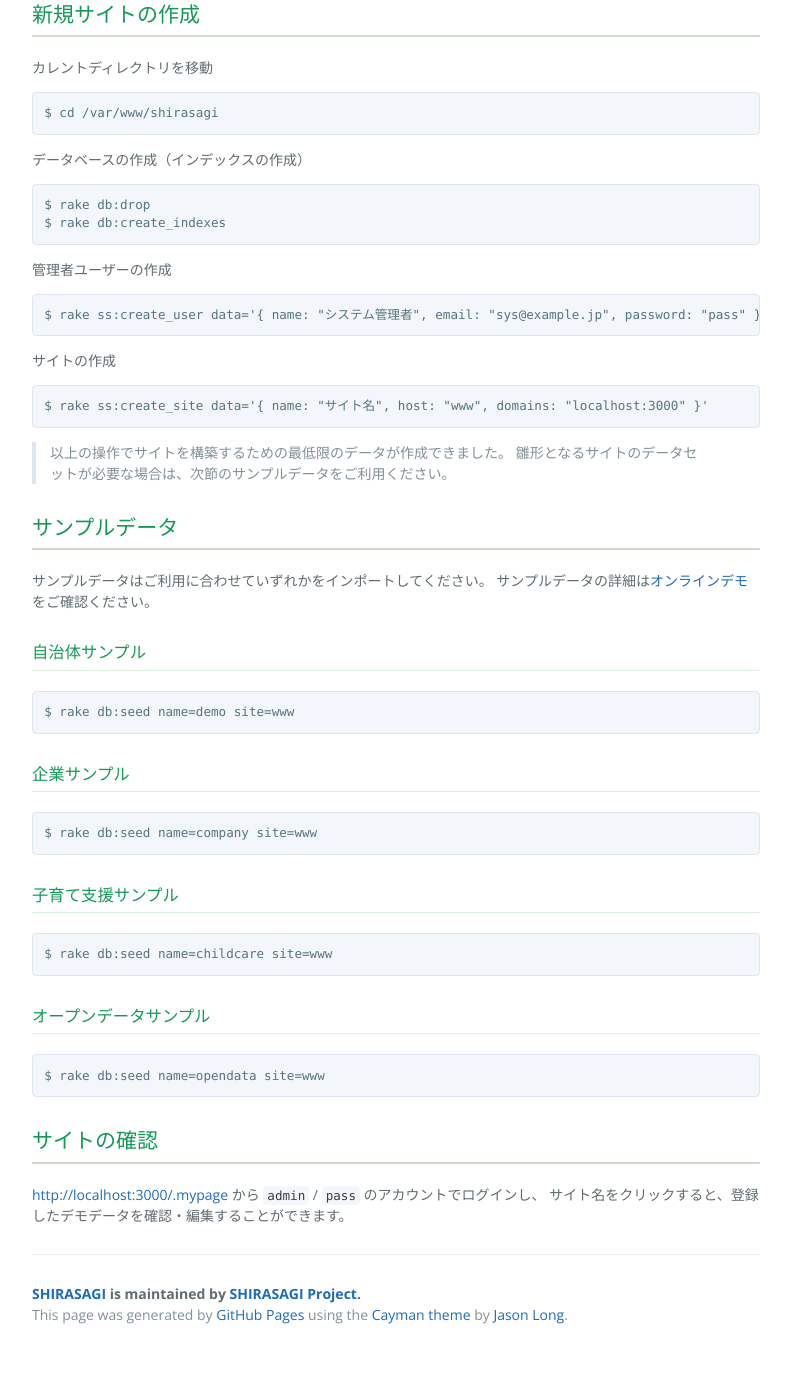
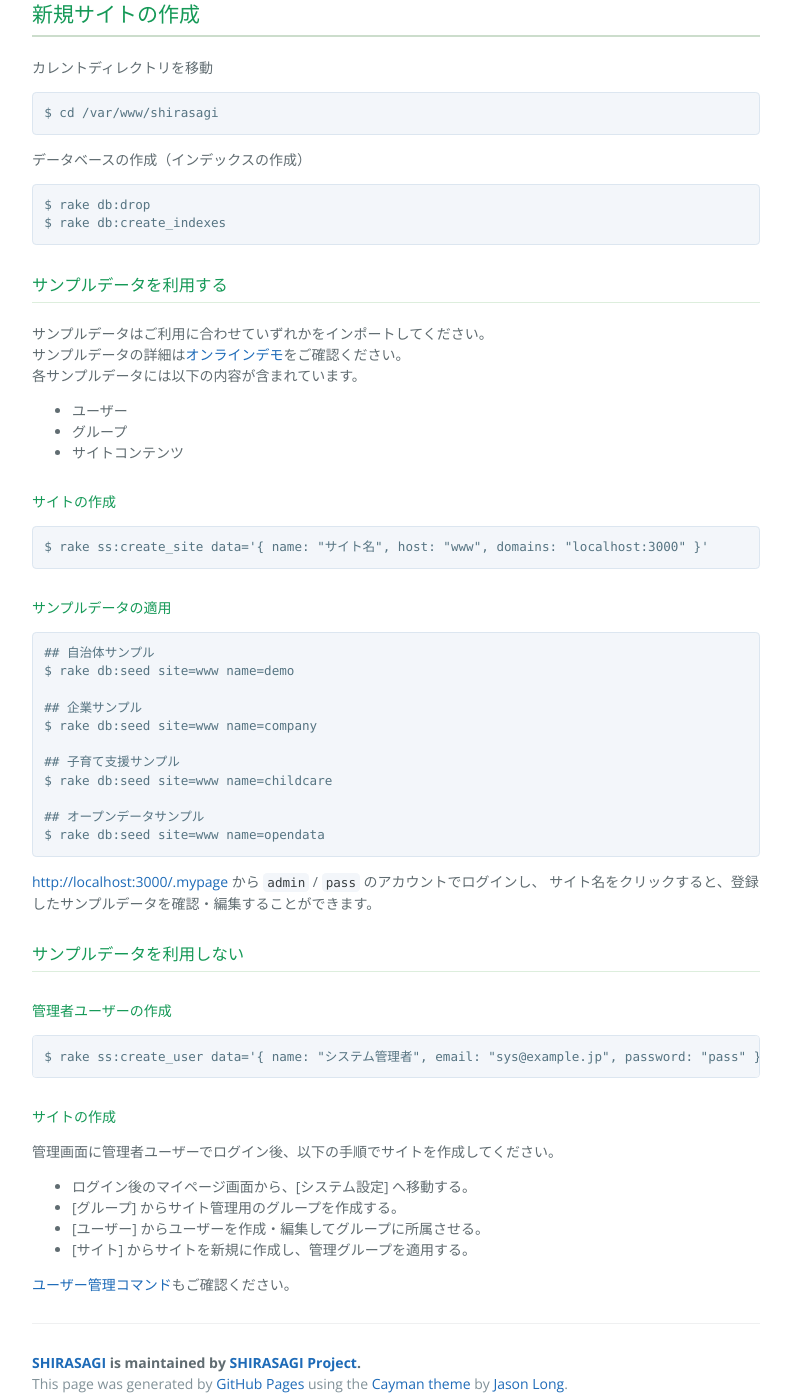
Before and after one commit to shirasagi/shirasagi.github.io, a Jekyll site: the page built from installation/manual.md, in a window 1280 px wide and 1400 px high, scrolled down 3634 px. Shown: the whole window, without its empty margins (244-1035 px from the left). Built offline with Jekyll 4.4.1, drawn with Linux system fonts in a browser that asks for light colours; nearby versions of some CDN libraries; before the commit the page ends 4987 px from its top, so only the background shows below that.

Commit message:
[modify] installation/manual #1385

````diff
--- a/installation/manual.md
+++ b/installation/manual.md
@@ -192,51 +192,56 @@
 $ rake db:create_indexes
 ~~~
 
-管理者ユーザーの作成
+### サンプルデータを利用する
 
-```
-$ rake ss:create_user data='{ name: "システム管理者", email: "sys@example.jp", password: "pass" }'
-```
+サンプルデータはご利用に合わせていずれかをインポートしてください。<br />
+サンプルデータの詳細は[オンラインデモ](http://www.ss-proj.org/download/demo.html)をご確認ください。<br />
+各サンプルデータには以下の内容が含まれています。
 
-サイトの作成
+- ユーザー
+- グループ
+- サイトコンテンツ
+
+#### サイトの作成
 
 ~~~
 $ rake ss:create_site data='{ name: "サイト名", host: "www", domains: "localhost:3000" }'
 ~~~
 
-> 以上の操作でサイトを構築するための最低限のデータが作成できました。
-> 雛形となるサイトのデータセットが必要な場合は、次節のサンプルデータをご利用ください。
-
-## サンプルデータ
-
-サンプルデータはご利用に合わせていずれかをインポートしてください。
-サンプルデータの詳細は[オンラインデモ](http://www.ss-proj.org/download/demo.html)をご確認ください。
-
-### 自治体サンプル
+#### サンプルデータの適用
 
 ~~~
-$ rake db:seed name=demo site=www
+## 自治体サンプル
+$ rake db:seed site=www name=demo
+
+## 企業サンプル
+$ rake db:seed site=www name=company
+
+## 子育て支援サンプル
+$ rake db:seed site=www name=childcare
+
+## オープンデータサンプル
+$ rake db:seed site=www name=opendata
 ~~~
 
-### 企業サンプル
+<http://localhost:3000/.mypage> から `admin` / `pass` のアカウントでログインし、
+サイト名をクリックすると、登録したサンプルデータを確認・編集することができます。
+
+### サンプルデータを利用しない
+
+#### 管理者ユーザーの作成
 
 ~~~
-$ rake db:seed name=company site=www
+$ rake ss:create_user data='{ name: "システム管理者", email: "sys@example.jp", password: "pass" }'
 ~~~
 
-### 子育て支援サンプル
+#### サイトの作成
 
-~~~
-$ rake db:seed name=childcare site=www
-~~~
+管理画面に管理者ユーザーでログイン後、以下の手順でサイトを作成してください。
 
-### オープンデータサンプル
+- ログイン後のマイページ画面から、[システム設定] へ移動する。
+- [グループ] からサイト管理用のグループを作成する。
+- [ユーザー] からユーザーを作成・編集してグループに所属させる。
+- [サイト] からサイトを新規に作成し、管理グループを適用する。
 
-~~~
-$ rake db:seed name=opendata site=www
-~~~
-
-## サイトの確認
-
-<http://localhost:3000/.mypage> から `admin` / `pass` のアカウントでログインし、
-サイト名をクリックすると、登録したデモデータを確認・編集することができます。
+[ユーザー管理コマンド](/settings/cmd.html)もご確認ください。
````
